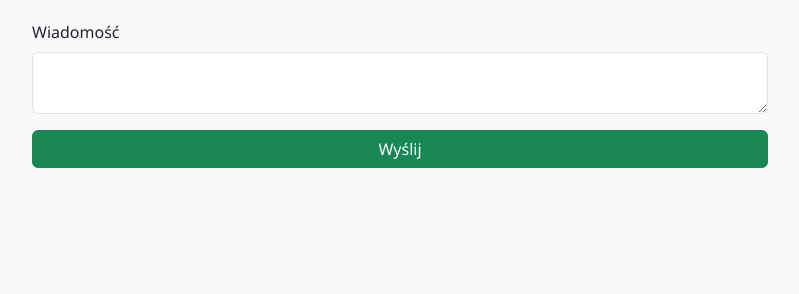
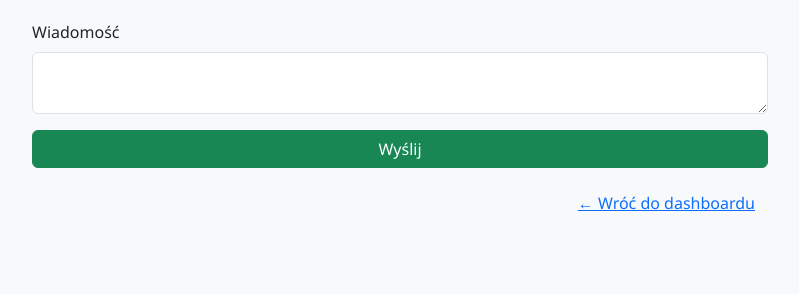
Before and after one commit to daniko10/AkademiaKorepetycji, a Flask app: page /chat/1/1/1 in a window 1280 px wide. Shown: the part 506-800 px from the top of the page, without its empty margins (240-1039 px from the left). Run offline with Flask 3, Linux system fonts and the light colour scheme; the visitor is signed in with stand-in values (Sample User, id 1); data that the repository does not hold is empty; some libraries are stand-ins or nearby versions.

Commit message:
enable return to dashboard from chat

```diff
--- a/templates/chat.html
+++ b/templates/chat.html
@@ -36,6 +36,11 @@
             {{ form.submit(class="btn btn-success") }}
         </div>
     </form>
+
+    <div class="mt-3 text-end">
+        <a href="{{ url_for('dashboard') }}" class="btn btn-link">&larr; Wróć
+        do dashboardu</a>
+    </div>
   </div>
 </div>
 {% endblock %}
```
Also changed, not shown: 1 other file.
